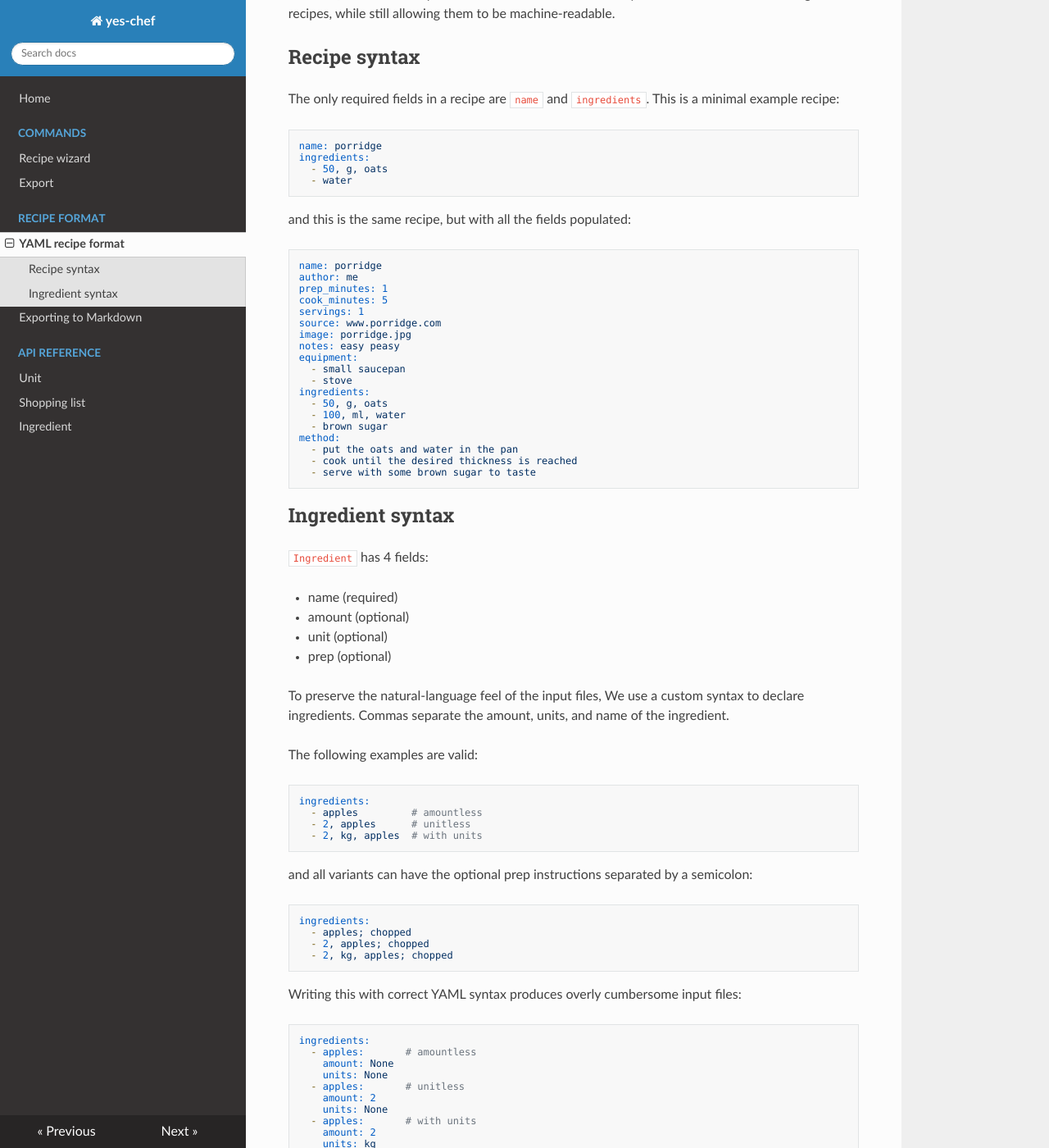
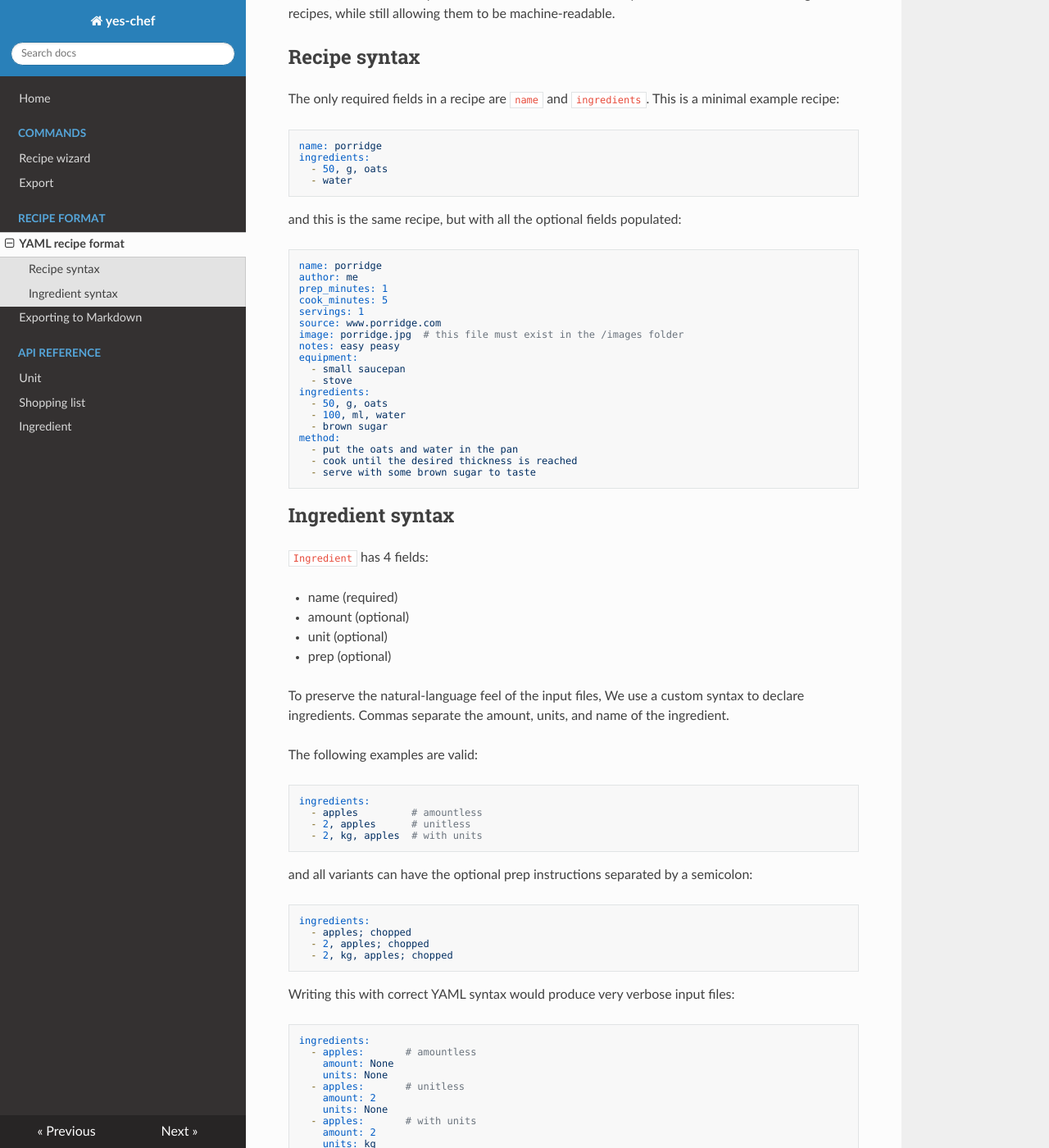
Before and after one commit to binnev/chef, an MkDocs documentation site: the page built from docs/recipe/yaml.md, in a window 1280 px wide and 1400 px high, scrolled down 203 px. Shown: the whole window at 82% size. Built offline with MkDocs 1.6.1, drawn with Linux system fonts in a browser that asks for light colours; nearby versions of some CDN libraries.

Commit message:
docs: yaml format

````diff
--- a/docs/recipe/yaml.md
+++ b/docs/recipe/yaml.md
@@ -13,7 +13,7 @@ ingredients:
   - water
 ```
 
-and this is the same recipe, but with all the fields populated:
+and this is the same recipe, but with all the optional fields populated:
 
 ```yaml
 name: porridge
@@ -22,7 +22,7 @@ prep_minutes: 1
 cook_minutes: 5
 servings: 1
 source: www.porridge.com
-image: porridge.jpg
+image: porridge.jpg  # this file must exist in the /images folder
 notes: easy peasy
 equipment:
   - small saucepan
@@ -66,7 +66,7 @@ ingredients:
   - 2, kg, apples; chopped
 ```
 
-Writing this with correct YAML syntax produces overly cumbersome input files:
+Writing this with correct YAML syntax would produce very verbose input files:
 
 ```
 ingredients:
````
